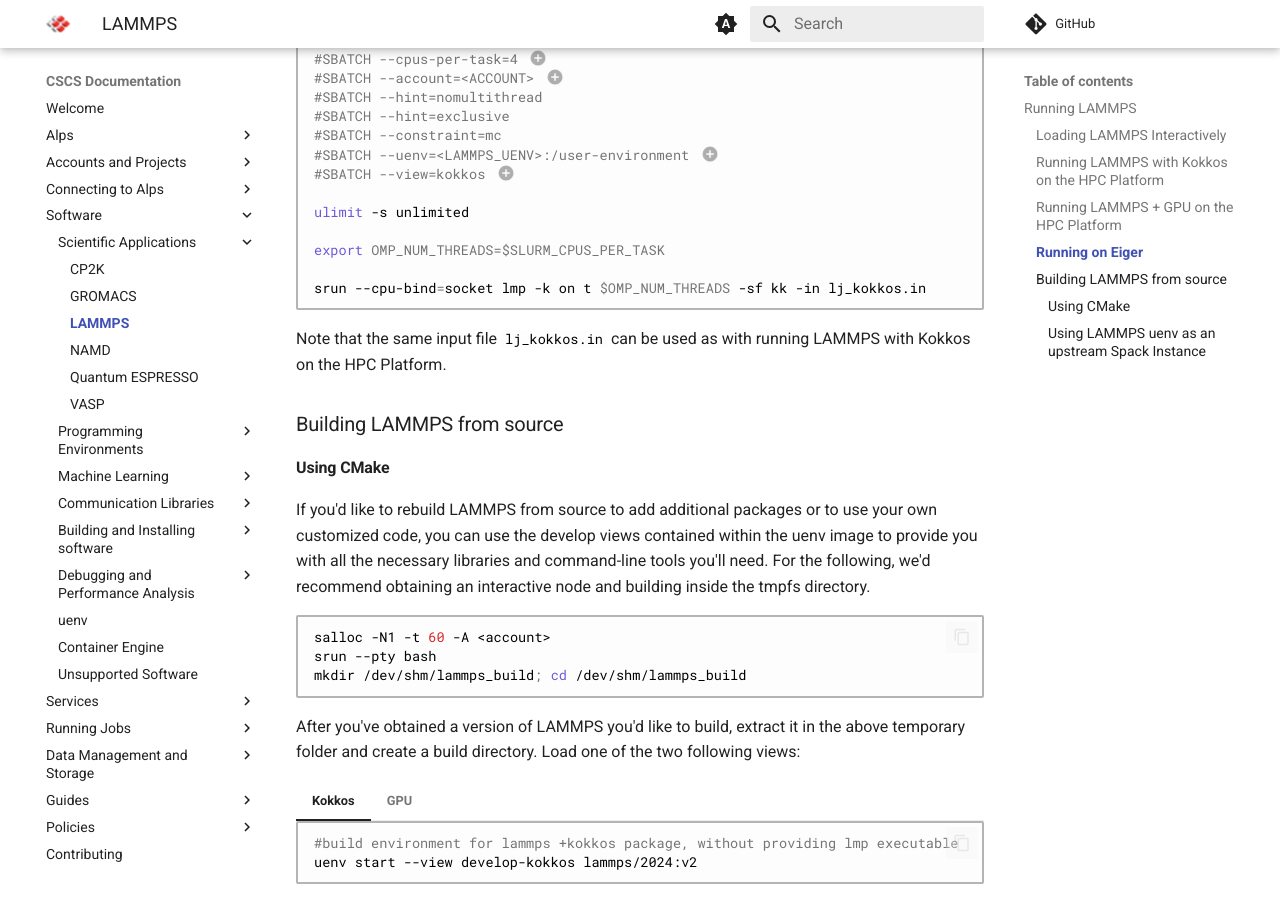
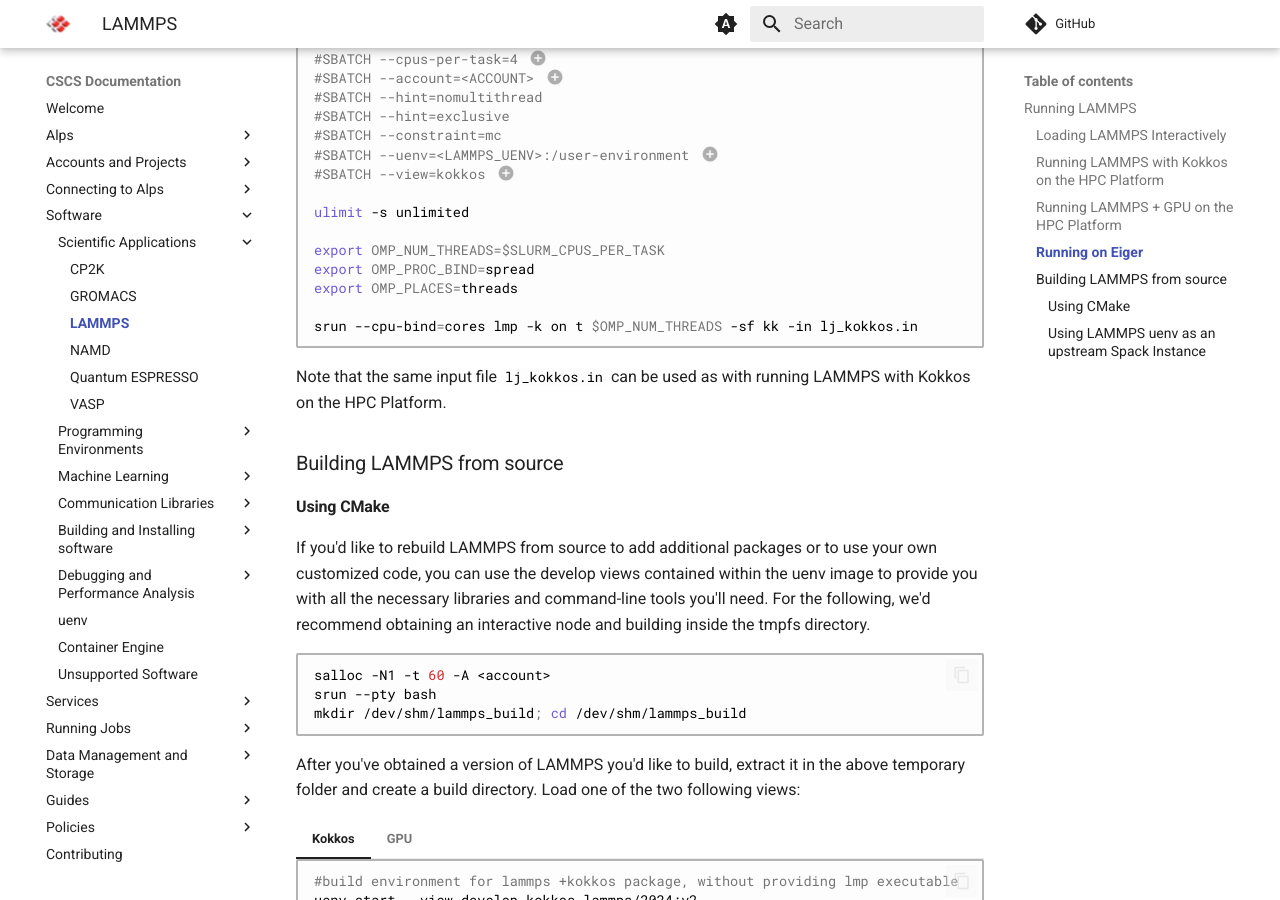
Before and after one commit to nickjbrowning/cscs-docs, an MkDocs documentation site: the page built from docs/software/sciapps/lammps.md, in a window 1280 px wide and 900 px high, scrolled down 3347 px. Built offline with MkDocs 1.6.1 and Material for MkDocs 9.7.7, drawn with Linux system fonts in a browser that asks for light colours; comment, search, counter and statistics services are not loaded.

Commit message:
fixed issues with eiger

````diff
--- a/docs/software/sciapps/lammps.md
+++ b/docs/software/sciapps/lammps.md
@@ -248,8 +248,10 @@ On Eiger, the following sbatch script can be used:
 ulimit -s unlimited
 
 export OMP_NUM_THREADS=$SLURM_CPUS_PER_TASK
+export OMP_PROC_BIND=spread
+export OMP_PLACES=threads
 
-srun --cpu-bind=socket lmp -k on t $OMP_NUM_THREADS -sf kk -in lj_kokkos.in
+srun --cpu-bind=cores lmp -k on t $OMP_NUM_THREADS -sf kk -in lj_kokkos.in
 ```
 
 1. Time format: `HH:MM:SS`.
````
